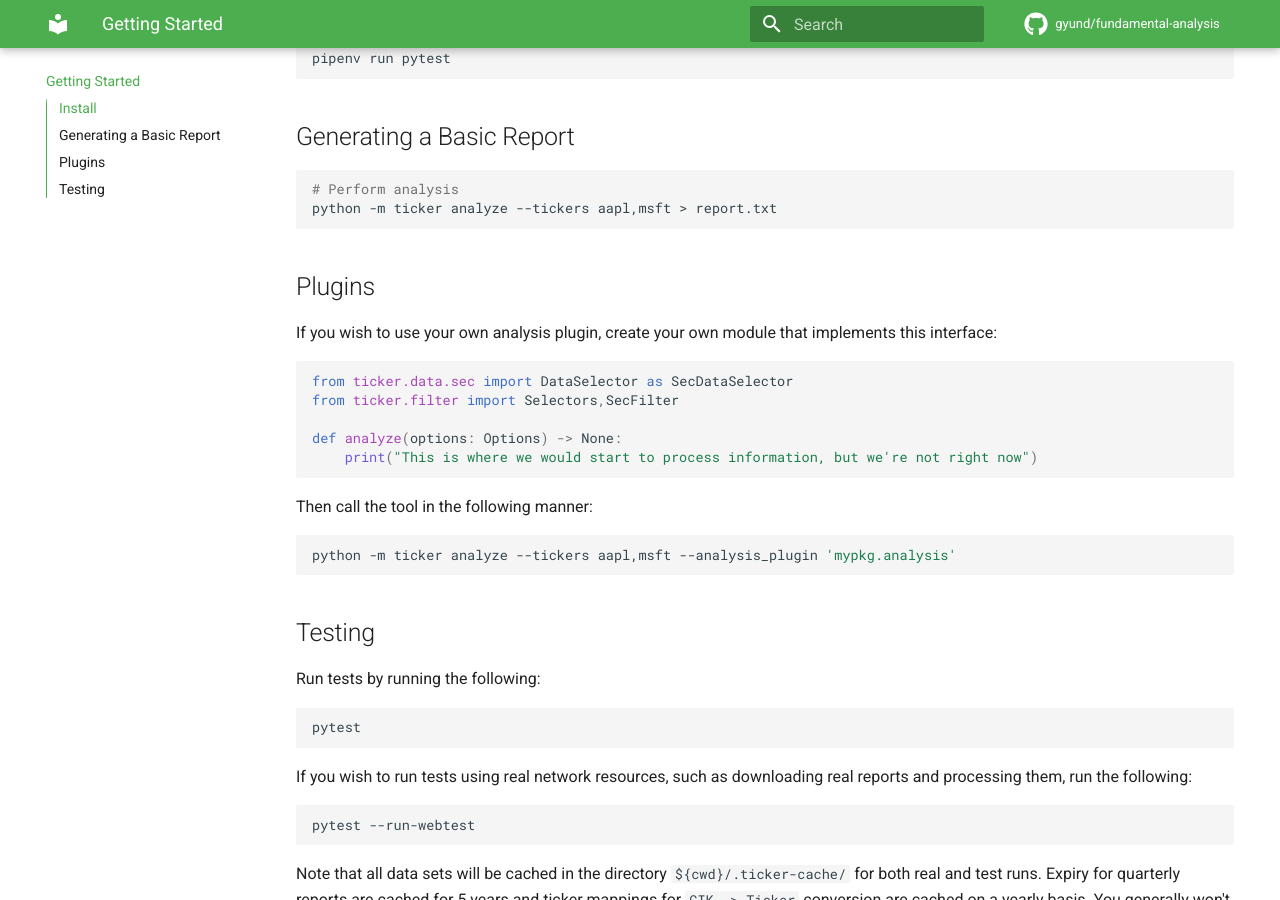
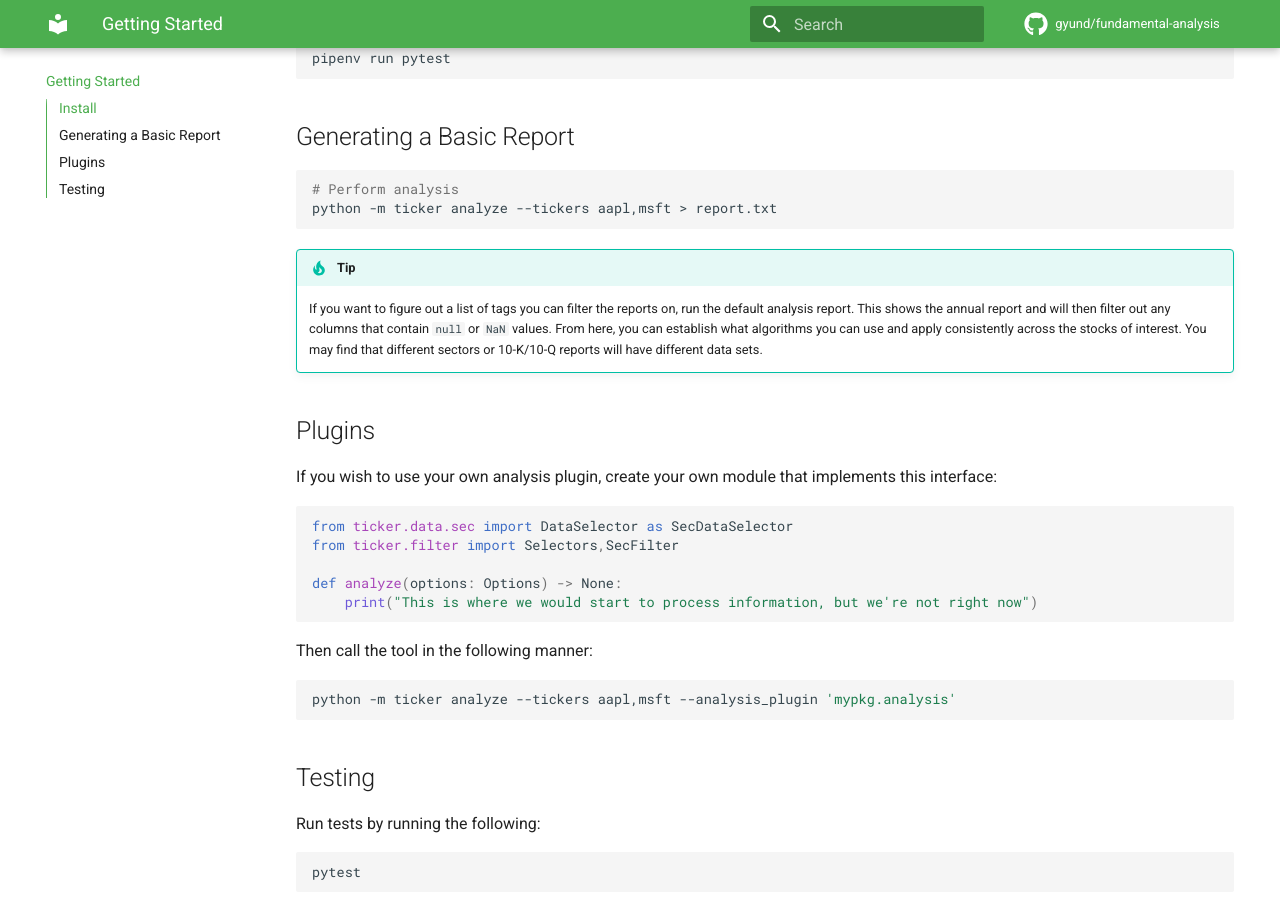
Before and after one commit to gyund/fundamental-analysis, an MkDocs documentation site: the page built from docs/getting-started.md, in a window 1280 px wide and 900 px high, scrolled down 635 px. Built offline with MkDocs 1.6.1 and Material for MkDocs 9.7.7, drawn with Linux system fonts in a browser that asks for light colours; comment, search, counter and statistics services are not loaded.

Commit message:
add tip to the documentation about figuring out tag values

````diff
--- a/docs/getting-started.md
+++ b/docs/getting-started.md
@@ -31,6 +31,9 @@ Make sure you have `pipenv` installed through a package manager or through pip.
 # Perform analysis
 python -m ticker analyze --tickers aapl,msft > report.txt
 ```
+
+!!! tip
+    If you want to figure out a list of tags you can filter the reports on, run the default analysis report. This shows the annual report and will then filter out any columns that contain `null` or `NaN` values. From here, you can establish what algorithms you can use and apply consistently across the stocks of interest. You may find that different sectors or 10-K/10-Q reports will have different data sets.
 
 
 ## Plugins
````
